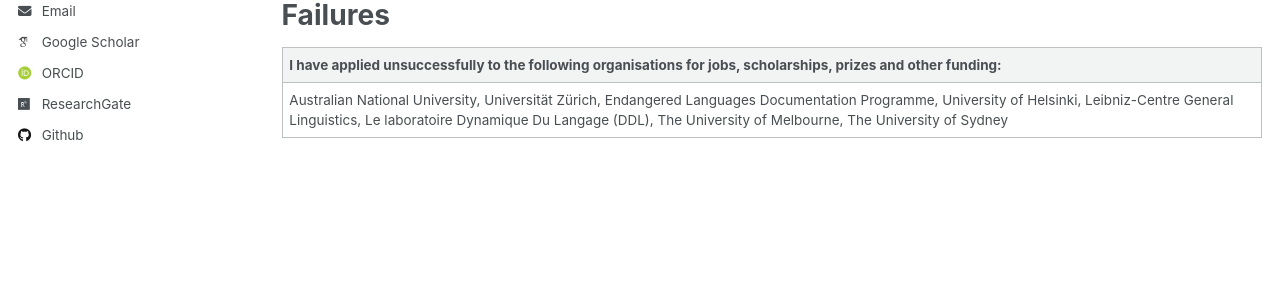
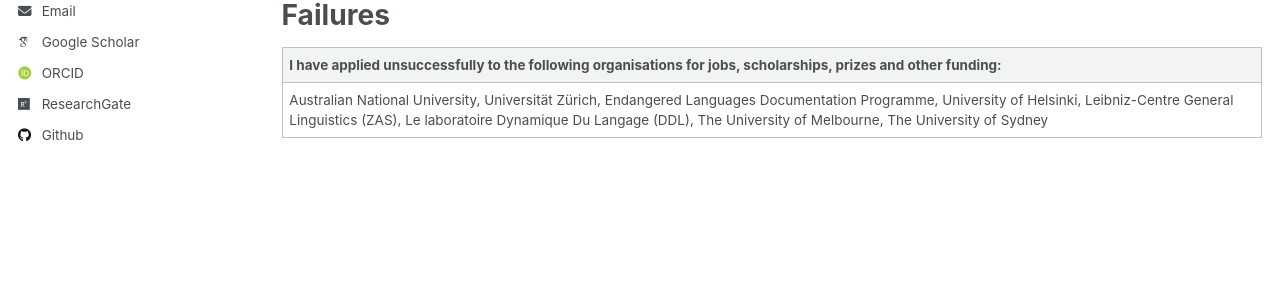
Before and after one commit to chrdoe/chrdoe.github.io, a Jekyll site: the page built from _pages/cv.md, in a window 1280 px wide and 900 px high, scrolled down 3419 px. Shown: the part 433-737 px from the top of the window. Built offline with Jekyll 4.4.1, drawn with Linux system fonts in a browser that asks for light colours; some web fonts are replaced.

Commit message:
Update cv.md

```diff
--- a/_pages/cv.md
+++ b/_pages/cv.md
@@ -124,4 +124,4 @@ Failures
 
 |I have applied unsuccessfully to the following organisations for jobs, scholarships, prizes and other funding:|
 |---|
-|Australian National University, Universität Zürich, Endangered Languages Documentation Programme, University of Helsinki, Leibniz-Centre General Linguistics, Le laboratoire Dynamique Du Langage (DDL), The University of Melbourne, The University of Sydney|
+|Australian National University, Universität Zürich, Endangered Languages Documentation Programme, University of Helsinki, Leibniz-Centre General Linguistics (ZAS), Le laboratoire Dynamique Du Langage (DDL), The University of Melbourne, The University of Sydney|
```
